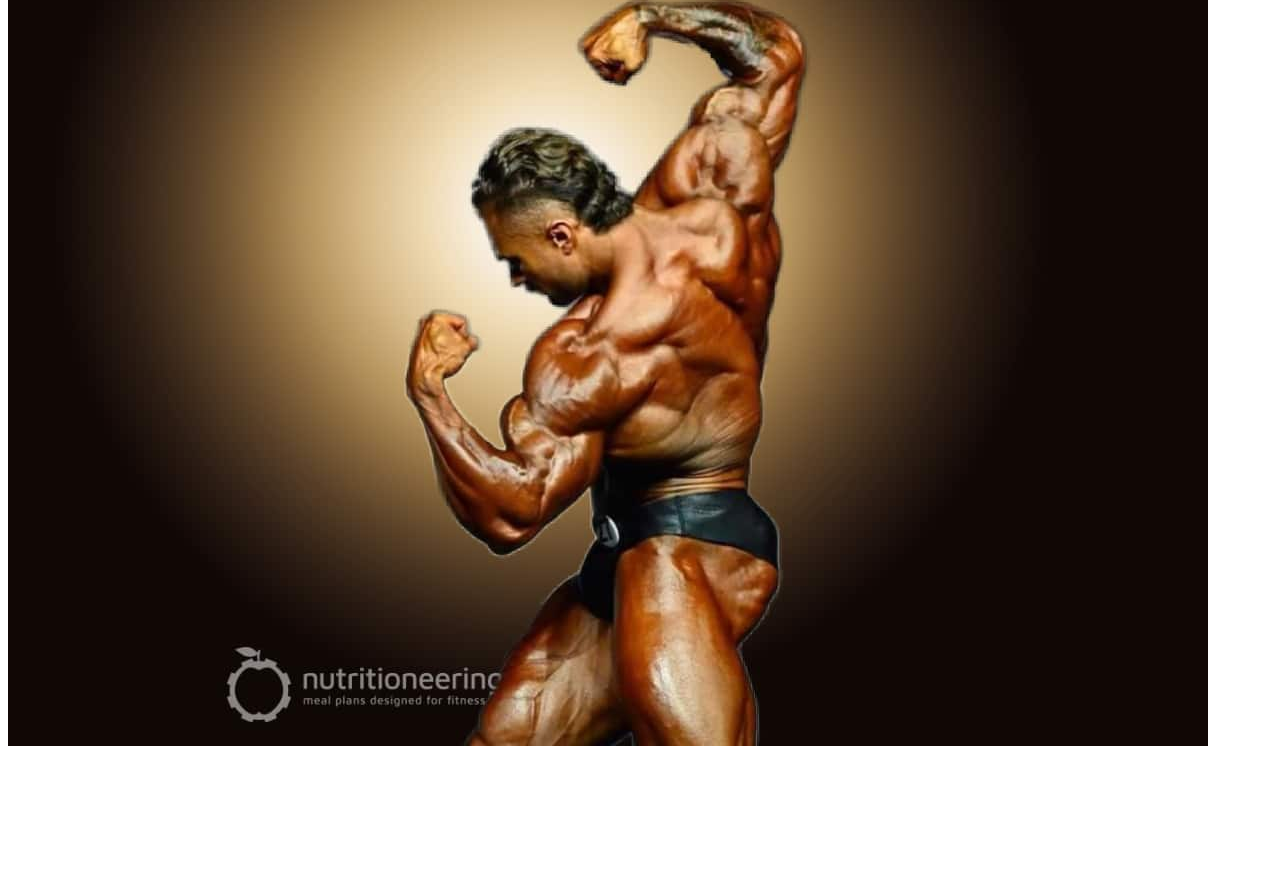
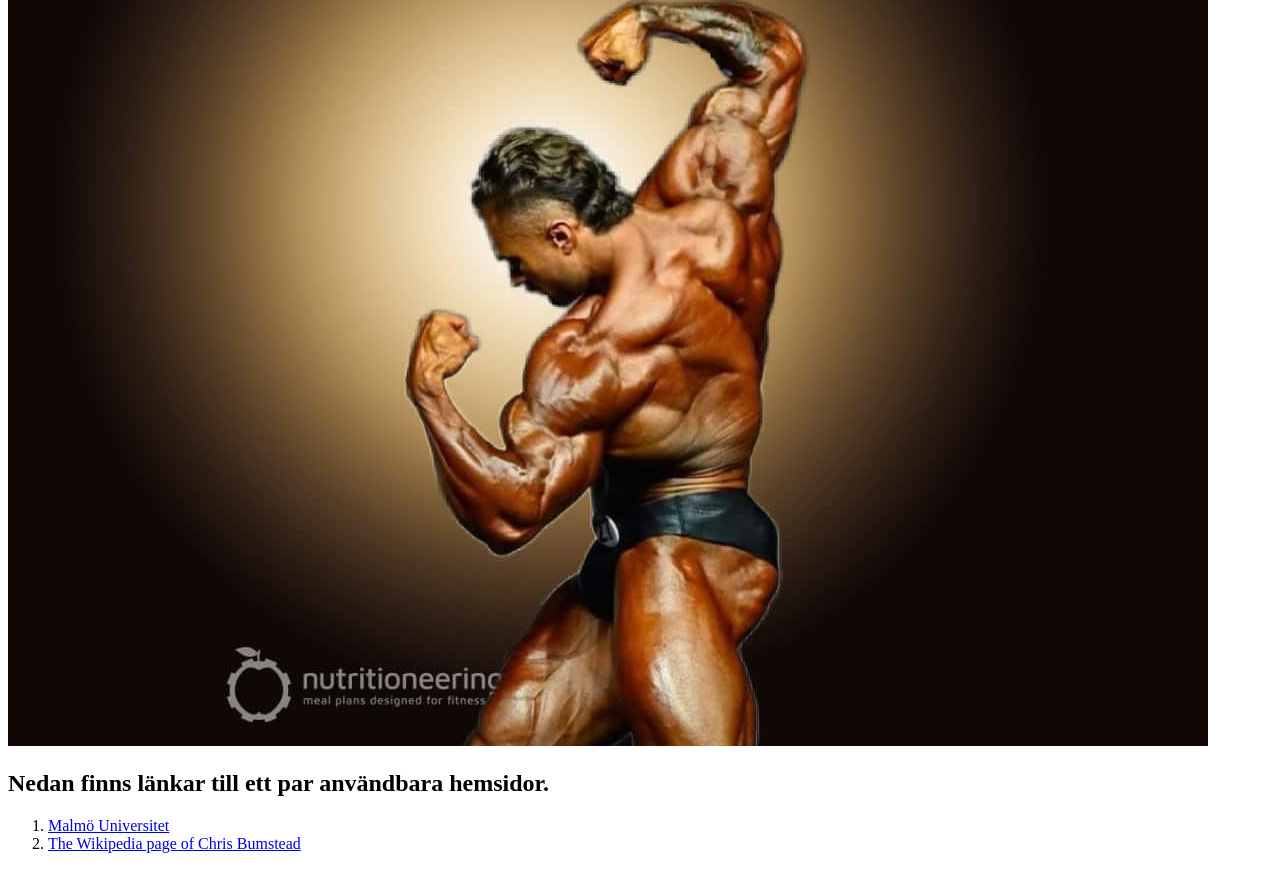
Before and after one commit to schildt29/Uppgift1, a plain HTML site: page index.html in a window 1280 px wide. Shown: the part 357-1226 px from the top of the page. Before the commit the page ends 1115 px from the top, so only its background shows below. Drawn offline with Linux system fonts and the light colour scheme.

Commit message:
Added more information and links

```diff
--- a/index.html
+++ b/index.html
@@ -16,5 +16,16 @@
     </ul>
 
     <img src="images/Chris-Bumstead.jpg" alt="Picture of Chris Bumstead flexing his muscles.">
+
+
+<h2>Nedan finns länkar till ett par användbara hemsidor.</h2>
+    <ol>
+        <li>
+            <a href="https://mau.se">Malmö Universitet</a>
+        </li>
+        <li>
+            <a href="https://en.wikipedia.org/wiki/Chris_Bumstead">The Wikipedia page of Chris Bumstead</a>
+        </li>
+    </ol>
 </body>
 </html>
```
